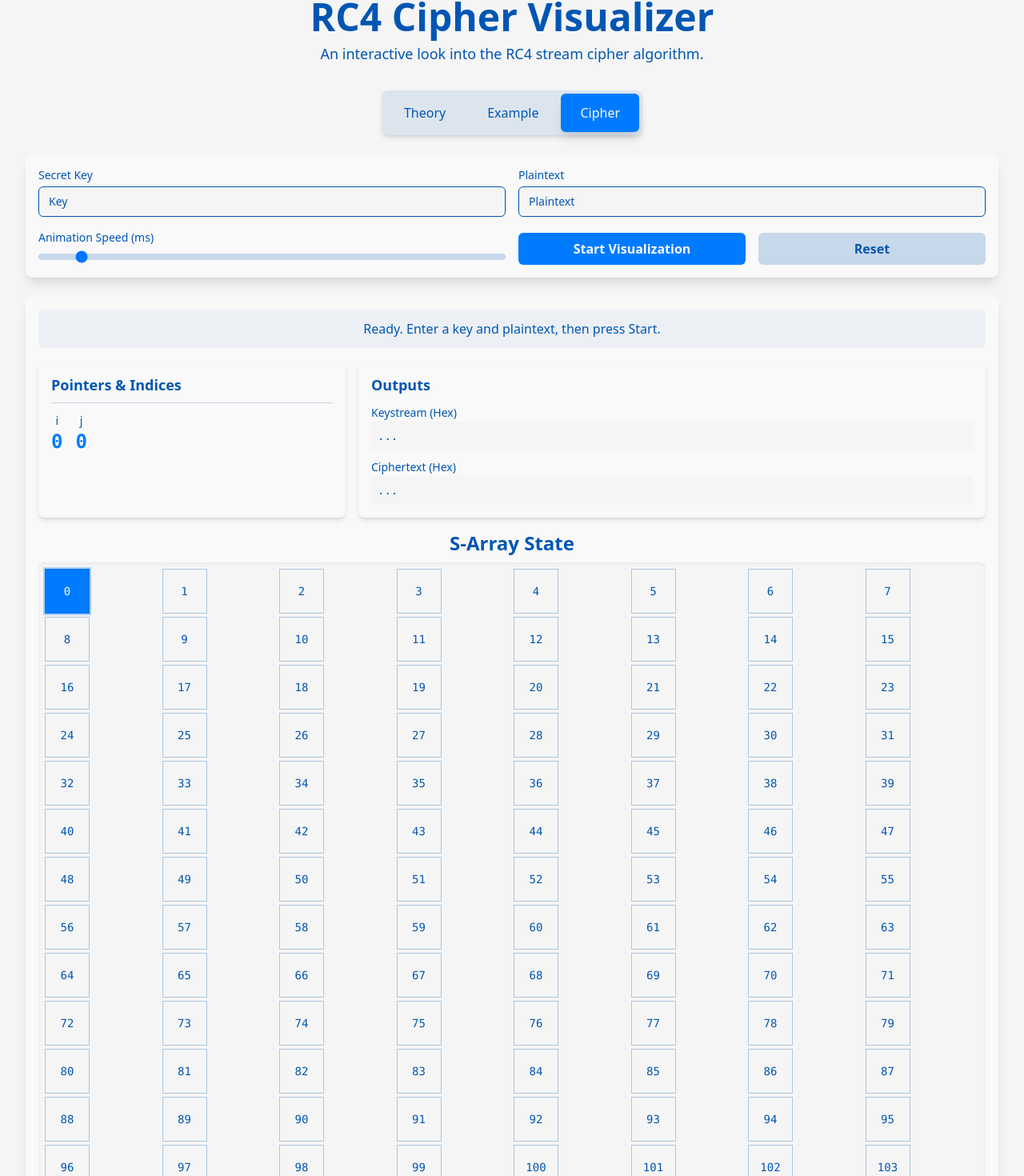
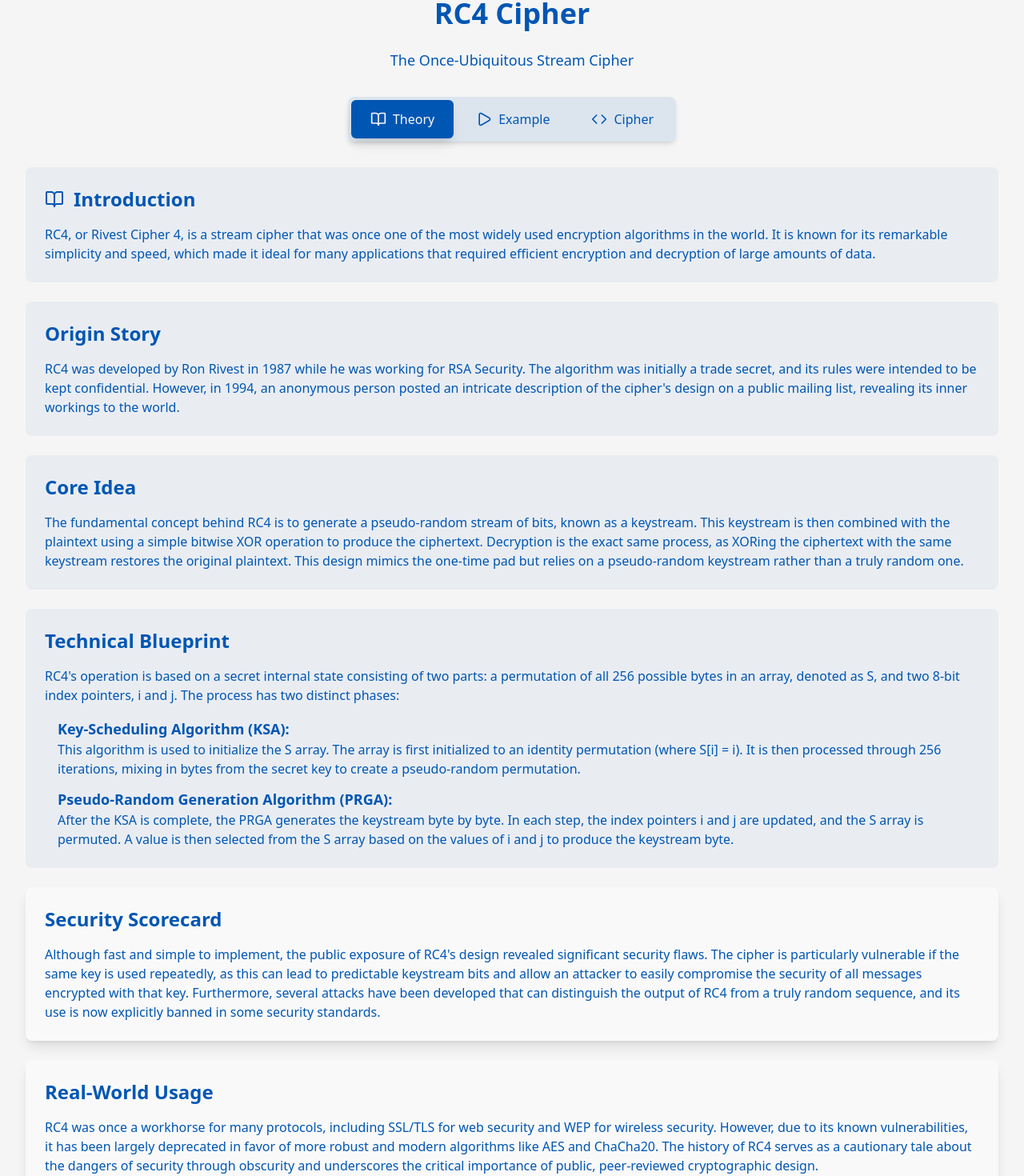
Before and after one commit to VlabInternship/cipher-index, a Next.js app: page /rc4-cipher in a window 1280 px wide. Shown: the part 35-1505 px from the top of the page at 80% size. Built offline with nearby package versions, Linux system fonts and the light colour scheme.

Commit message:
updated chacha20 and rc4 files

```diff
--- a/pages/chacha20-cipher.jsx
+++ b/pages/chacha20-cipher.jsx
@@ -521,7 +521,7 @@ const ChaCha20Interactive = () => {
                         disabled={isAnimating || isDecrypting}
                         className={`flex-1 bg-chacha-primary disabled:opacity-50 disabled:cursor-not-allowed text-chacha-alt font-bold py-3 px-4 rounded-lg transition-all flex items-center justify-center shadow-lg ${isDecrypting ? 'opacity-50' : ''}`}
                       >
-                        {isAnimating && !isDecrypting ? <><Pause className="w-5 h-5 mr-2" /> Animating...</> : <><Play className="w-5 h-5 mr-2" /> Encrypt</>}
+                        {isAnimating && !isDecrypting ? <><Pause className="w-5 h-5 mr-2" /> Animating....</> : <><Play className="w-5 h-5 mr-2" /> Encrypt</>}
                       </button>
                       <button
                         onClick={() => animateProcess(true)}
--- a/pages/rc4-cipher.jsx
+++ b/pages/rc4-cipher.jsx
@@ -1,11 +1,18 @@
 import React, { useState, useEffect, useMemo, useCallback } from 'react';
-
+import { BookOpen, Play, Code } from 'lucide-react';
 // --- Helper Components ---
 
 // A single cell in the visualization grid
 const Cell = ({ value, isHighlightedI, isHighlightedJ, isSwap }) => (
   <div
-    className={`w-12 h-12 sm:w-14 sm:h-14 border border-chacha-accent/30 flex items-center justify-center text-sm font-mono transition-all duration-300
+    className={`w-12 h-12 sm:w-14 sm:h-14 border border-chacha-accent/30 flex items-center justify-center text-sm font-mono transit            <d            <div className="bg-chacha-accent/5 rounded-lg p-6">
+                                </div>
+                </div>
+              </div>
+            </div>
+          </div>
+        </div>)}assName="text-2xl font-bold mb-4 text-chacha-primary">Real-World Usage</h2> className="bg-chacha-accent/5 rounded-lg p-6">
+              <h2 className="text-2xl font-bold mb-4 text-chacha-primary">Security Scorecard</h2>n-all duration-300
       ${isHighlightedI ? 'bg-chacha-accent text-chacha-alt ring-2 ring-chacha-accent/30' : ''}
       ${isHighlightedJ ? 'bg-chacha-primary text-chacha-alt ring-2 ring-chacha-primary/30' : ''}
       ${isSwap ? 'bg-chacha-accent/70 text-chacha-alt transform scale-110' : ''}
@@ -49,7 +56,7 @@ const StateDisplay = ({ title, values }) => (
 // --- Main RC4 Visualizer Component ---
 
 const RC4Visualizer = () => {
-  const [activeTab, setActiveTab] = useState('cipher');
+  const [activeTab, setActiveTab] = useState('theory');
   const [key, setKey] = useState('Key');
   const [plaintext, setPlaintext] = useState('Plaintext');
   const [s, setS] = useState(Array.from({ length: 256 }, (_, i) => i));
@@ -179,8 +186,8 @@ const RC4Visualizer = () => {
       <div className="max-w-7xl mx-auto">
         {/* Header */}
         <div className="text-center mb-8">
-          <h1 className="text-4xl sm:text-5xl font-bold text-chacha-accent">RC4 Cipher Visualizer</h1>
-          <p className="mt-2 text-lg text-chacha-accent">An interactive look into the RC4 stream cipher algorithm.</p>
+          <h1 className="text-4xl font-bold mb-6 text-chacha-accent">RC4 Cipher </h1>
+          <p className="text-lg text-chacha-accent mb-8">The Once-Ubiquitous Stream Cipher</p>
         </div>
 
         {/* Navbar */}
@@ -190,8 +197,11 @@ const RC4Visualizer = () => {
               <button
                 key={tab}
                 onClick={() => setActiveTab(tab)}
-                className={`px-4 py-2 md:px-6 md:py-3 rounded-md font-medium transition-all text-sm md:text-base ${activeTab === tab ? 'bg-chacha-primary text-chacha-alt shadow-lg' : 'text-chacha-accent hover:text-chacha-alt hover:bg-chacha-accent/20'}`}
+                className={`px-4 py-2 md:px-6 md:py-3 rounded-md font-medium transition-all text-sm md:text-base flex items-center gap-2 ${activeTab === tab ? 'bg-chacha-accent text-chacha-alt shadow-lg' : 'text-chacha-accent hover:text-chacha-alt hover:bg-chacha-accent/20'}`}
               >
+                {tab === "theory" && <BookOpen className="w-4 h-4 md:w-5 md:h-5" />}
+                {tab === "example" && <Play className="w-4 h-4 md:w-5 md:h-5" />}
+                {tab === "cipher" && <Code className="w-4 h-4 md:w-5 md:h-5" />}
                 {tab.charAt(0).toUpperCase() + tab.slice(1)}
               </button>
             ))}
@@ -298,17 +308,93 @@ const RC4Visualizer = () => {
         {/* Theory and Example tabs */}
         {activeTab === 'theory' && (
         <div className="mt-8">
-          <div className="bg-chacha-alt p-6 rounded-lg shadow-lg">
-            <h2 className="text-2xl font-bold mb-4 text-chacha-accent">How RC4 Works</h2>
-            <div className="space-y-4 text-chacha-accent">
-              <p>RC4 is a stream cipher, meaning it encrypts data one byte at a time. It was designed by Ron Rivest in 1987. The algorithm has two main phases:</p>
-              <div>
-                <h3 className="text-lg font-semibold">1. Key-Scheduling Algorithm (KSA)</h3>
-                <p>This phase initializes a 256-byte state array, typically called 'S'. First, 'S' is filled with values from 0 to 255. Then, it's permuted using the secret key. The longer and more complex the key, the more random the final permutation of 'S' will be. This visualizer shows this permutation process step-by-step.</p>
+          <div className="space-y-6 animate-fade-in">
+            <div className="bg-chacha-accent/5 rounded-lg p-6">
+              <h2 className="text-2xl font-bold mb-4 text-chacha-accent flex items-center">
+                <BookOpen className="w-6 h-6 mr-3 text-chacha-accent" /> Introduction
+              </h2>
+              <div className="space-y-4 text-chacha-accent">
+                <p>
+                  RC4, or Rivest Cipher 4, is a stream cipher that was once one of the most widely used encryption algorithms in the world.
+                  It is known for its remarkable simplicity and speed, which made it ideal for many applications that required efficient
+                  encryption and decryption of large amounts of data.
+                </p>
               </div>
-              <div>
-                <h3 className="text-lg font-semibold">2. Pseudo-Random Generation Algorithm (PRGA)</h3>
-                <p>Once the KSA is complete, this phase generates a "keystream" of pseudo-random bytes from the permuted S-array. For each byte of plaintext, one byte of the keystream is generated. This keystream byte is then combined with the plaintext byte using an XOR operation to produce the ciphertext byte.</p>
+            </div>
+
+            <div className="bg-chacha-accent/5 rounded-lg p-6">
+              <h2 className="text-2xl font-bold mb-4 text-chacha-accent">Origin Story</h2>
+              <div className="space-y-4 text-chacha-accent">
+                <p>
+                  RC4 was developed by Ron Rivest in 1987 while he was working for RSA Security. The algorithm was initially a trade secret,
+                  and its rules were intended to be kept confidential. However, in 1994, an anonymous person posted an intricate description
+                  of the cipher's design on a public mailing list, revealing its inner workings to the world.
+                </p>
+              </div>
+            </div>
+
+            <div className="bg-chacha-accent/5 rounded-lg p-6">
+              <h2 className="text-2xl font-bold mb-4 text-chacha-accent">Core Idea</h2>
+              <div className="space-y-4 text-chacha-accent">
+                <p>
+                  The fundamental concept behind RC4 is to generate a pseudo-random stream of bits, known as a keystream. This keystream
+                  is then combined with the plaintext using a simple bitwise XOR operation to produce the ciphertext. Decryption is the
+                  exact same process, as XORing the ciphertext with the same keystream restores the original plaintext. This design mimics
+                  the one-time pad but relies on a pseudo-random keystream rather than a truly random one.
+                </p>
+              </div>
+            </div>
+
+            <div className="bg-chacha-accent/5 rounded-lg p-6">
+              <h2 className="text-2xl font-bold mb-4 text-chacha-accent">Technical Blueprint</h2>
+              <div className="space-y-4 text-chacha-accent">
+                <p>
+                  RC4's operation is based on a secret internal state consisting of two parts: a permutation of all 256 possible bytes
+                  in an array, denoted as S, and two 8-bit index pointers, i and j. The process has two distinct phases:
+                </p>
+                <div className="ml-4 space-y-3">
+                  <div>
+                    <h3 className="text-lg font-semibold text-chacha-accent">Key-Scheduling Algorithm (KSA):</h3>
+                    <p>
+                      This algorithm is used to initialize the S array. The array is first initialized to an identity permutation
+                      (where S[i] = i). It is then processed through 256 iterations, mixing in bytes from the secret key to create
+                      a pseudo-random permutation.
+                    </p>
+                  </div>
+                  <div>
+                    <h3 className="text-lg font-semibold text-chacha-accent">Pseudo-Random Generation Algorithm (PRGA):</h3>
+                    <p>
+                      After the KSA is complete, the PRGA generates the keystream byte by byte. In each step, the index pointers i
+                      and j are updated, and the S array is permuted. A value is then selected from the S array based on the values
+                      of i and j to produce the keystream byte.
+                    </p>
+                  </div>
+                </div>
+              </div>
+            </div>
+
+            <div className="bg-chacha-alt p-6 rounded-lg shadow-lg">
+              <h2 className="text-2xl font-bold mb-4 text-chacha-accent">Security Scorecard</h2>
+              <div className="space-y-4 text-chacha-accent">
+                <p>
+                  Although fast and simple to implement, the public exposure of RC4's design revealed significant security flaws.
+                  The cipher is particularly vulnerable if the same key is used repeatedly, as this can lead to predictable keystream
+                  bits and allow an attacker to easily compromise the security of all messages encrypted with that key. Furthermore,
+                  several attacks have been developed that can distinguish the output of RC4 from a truly random sequence, and its
+                  use is now explicitly banned in some security standards.
+                </p>
+              </div>
+            </div>
+
+            <div className="bg-chacha-alt p-6 rounded-lg shadow-lg">
+              <h2 className="text-2xl font-bold mb-4 text-chacha-accent">Real-World Usage</h2>
+              <div className="space-y-4 text-chacha-accent">
+                <p>
+                  RC4 was once a workhorse for many protocols, including SSL/TLS for web security and WEP for wireless security.
+                  However, due to its known vulnerabilities, it has been largely deprecated in favor of more robust and modern
+                  algorithms like AES and ChaCha20. The history of RC4 serves as a cautionary tale about the dangers of security
+                  through obscurity and underscores the critical importance of public, peer-reviewed cryptographic design.
+                </p>
               </div>
             </div>
           </div>
@@ -316,23 +402,72 @@ const RC4Visualizer = () => {
 
         {activeTab === 'example' && (
         <div className="mt-8">
-          <div className="bg-chacha-alt p-6 rounded-lg shadow-lg">
-            <h2 className="text-2xl font-bold mb-4 text-chacha-accent">Static Example</h2>
-            <p className="mb-4 text-chacha-accent">Let's encrypt the plaintext "Test" with the key "Wiki".</p>
-            <div className="space-y-2 text-sm font-mono text-chacha-accent">
-              <p><span className="font-bold">Key:</span> Wiki</p>
-              <p><span className="font-bold">Plaintext:</span> Test</p>
-              <p className="break-all"><span className="font-bold">Plaintext (ASCII Hex):</span> 54 65 73 74</p>
-              <p className="mt-4 font-bold">After KSA, the S-array is permuted.</p>
-              <p className="mt-4 font-bold">PRGA generates the keystream:</p>
-              <p className="break-all"><span className="font-bold">Keystream (Hex):</span> BB F3 16 E8</p>
-              <p className="mt-4 font-bold">Encryption (Plaintext XOR Keystream):</p>
-              <p className="break-all">54 ⊕ BB = EF</p>
-              <p className="break-all">65 ⊕ F3 = 96</p>
-              <p className="break-all">73 ⊕ 16 = 65</p>
-              <p className="break-all">74 ⊕ E8 = 9C</p>
-              <p className="mt-4 font-bold text-base">Final Ciphertext (Hex): <span className="text-chacha-primary">EF96659C</span></p>
-              <p className="mt-2 text-xs text-chacha-accent">(You can verify this by running the example in the visualizer above)</p>
+          <div className="space-y-6 animate-fade-in">
+            <div className="bg-chacha-accent/5 rounded-lg p-6">
+              <h2 className="text-2xl font-bold mb-4 text-chacha-accent">Solved Example: RC4</h2>
+            <div className="space-y-4 text-chacha-accent">
+              <p className="mb-4">
+                The provided sources offer a simplified example of RC4 operating on 3-bit chunks instead of bytes.
+                This conceptual walkthrough demonstrates the core logic of the KSA and PRGA.
+              </p>
+
+              <div className="bg-chacha-accent/5 p-4 rounded-md">
+                <h3 className="font-semibold text-chacha-primary mb-3">Example: Simplified RC4 with 3-bit chunks</h3>
+                <div className="space-y-2 font-mono text-sm">
+                  <p><strong>Key:</strong> [1 2 3 6] (a 4×3-bit key)</p>
+                  <p><strong>Plaintext:</strong> [1 2 2 2] (a stream of 3-bit chunks)</p>
+                </div>
+              </div>
+
+              <div className="space-y-4">
+                <div>
+                  <h3 className="text-lg font-semibold text-chacha-primary mb-2">Step 1: Key-Scheduling Algorithm (KSA)</h3>
+                  <div className="ml-4 space-y-2">
+                    <p>
+                      <strong>Initialization:</strong> The state vector S is initialized to the identity permutation:
+                      S = [0 1 2 3 4 5 6 7]. The temporary vector T is filled with the key, repeated as necessary:
+                      T = [1 2 3 6 1 2 3 6].
+                    </p>
+                    <p>
+                      <strong>Initial Permutation:</strong> The S array is permuted. The source material walks through
+                      8 iterations to produce the final S state: S = [2 3 7 4 6 0 1 5].
+                    </p>
+                  </div>
+                </div>
+
+                <div>
+                  <h3 className="text-lg font-semibold text-chacha-primary mb-2">Step 2: Pseudo-Random Generation Algorithm (PRGA)</h3>
+                  <p className="mb-3">The PRGA now generates a keystream, one 3-bit chunk at a time, for encryption.</p>
+
+                  <div className="ml-4 space-y-3">
+                    <div className="bg-chacha-accent/5 p-3 rounded-md">
+                      <h4 className="font-semibold text-chacha-primary mb-2">Iteration 1:</h4>
+                      <div className="space-y-1 text-sm">
+                        <p>i = 1, j = 3.</p>
+                        <p>S is swapped, resulting in S = [2 4 7 3 6 0 1 5].</p>
+                        <p>A value t is computed, and a keystream value k is selected from S[t]. The first keystream value is k = S = 5.</p>
+                        <p>The first plaintext chunk 1 is XORed with the keystream chunk 5: 1⊕5=4. The first ciphertext chunk is 4.</p>
+                      </div>
+                    </div>
+
+                    <div className="bg-chacha-accent/5 p-3 rounded-md">
+                      <h4 className="font-semibold text-chacha-primary mb-2">Iteration 2:</h4>
+                      <div className="space-y-1 text-sm">
+                        <p>i = 2, j = 2.</p>
+                        <p>S is swapped (or remains the same if the indices are equal), and S remains [2 4 7 3 6 0 1 5].</p>
+                        <p>A keystream value k is generated. The second keystream value is k = S = 1.</p>
+                        <p>The second plaintext chunk 2 is XORed with 1: 2⊕1=3. The second ciphertext chunk is 3.</p>
+                      </div>
+                    </div>
+                  </div>
+
+                  <p className="mt-4">
+                    The process continues for the remaining plaintext chunks, generating the ciphertext [4 3 2 3].
+                    Decryption reverses this process by using the same keystream and XORing it with the ciphertext.
+                  </p>
+                </div>
+                </div>
+              </div>
             </div>
           </div>
         </div>)}
```
